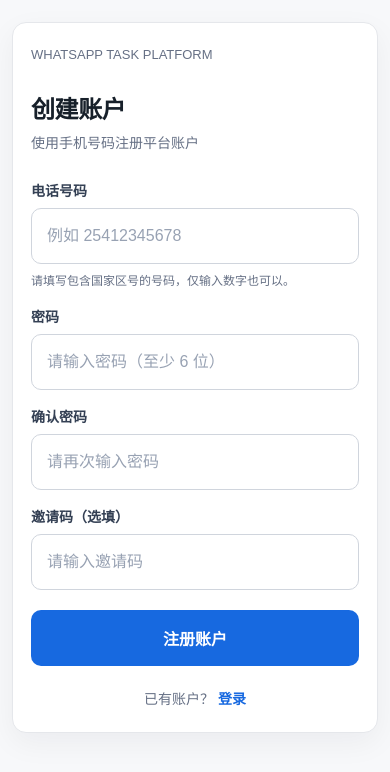
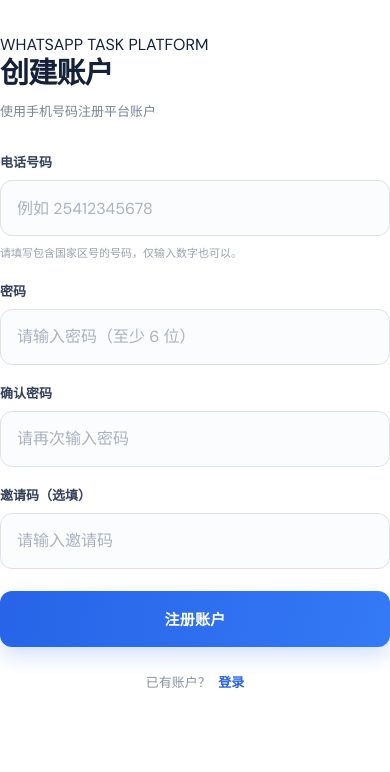
Before and after one commit to xiaolongsvip/whatsapp-task-platform, a Next.js app in the folder apps/web/: page /register in a window 390 px wide. Shown: the top 772 px of the page. Built offline with nearby package versions, Linux system fonts and the light colour scheme.

Commit message:
Redesign authentication and entry pages with premium responsive visual system

```diff
--- a/apps/web/src/app/globals.css
+++ b/apps/web/src/app/globals.css
@@ -1,35 +1,89 @@
+@import url("https://fonts.googleapis.com/css2?family=DM+Sans:wght@400;500;600;700&family=Noto+Sans+SC:wght@400;500;600;700;800&display=swap");
+
+:root { color-scheme: light; --ink:#14213d; --muted:#667085; --blue:#2764e7; --blue-dark:#1747b7; --line:#e7eaf0; }
 * { box-sizing: border-box; }
-html, body { margin: 0; min-height: 100%; }
-body { background: #f7f8fa; color: #17202a; font-family: Arial, Helvetica, sans-serif; }
-button, input { font: inherit; }
-.auth-shell { min-height: 100svh; display: flex; align-items: center; justify-content: center; padding: 24px 16px; }
-.auth-card { width: 100%; max-width: 440px; background: #fff; border: 1px solid #e5e7eb; border-radius: 18px; padding: 30px; box-shadow: 0 10px 30px rgba(15,23,42,.05); }
-.auth-brand { font-size: 13px; color: #667085; margin-bottom: 28px; }
-.auth-card h1 { font-size: 26px; margin: 0 0 8px; letter-spacing: -.4px; }
-.auth-subtitle { color: #667085; font-size: 14px; margin: 0 0 26px; line-height: 1.5; }
-.auth-form { display: grid; gap: 16px; }
-.auth-field { display: grid; gap: 8px; }
-.auth-field label { font-size: 14px; font-weight: 600; color: #344054; }
-.auth-field input { width: 100%; min-height: 54px; border: 1px solid #d0d5dd; border-radius: 10px; background: #fff; padding: 0 15px; color: #101828; outline: none; font-size: 16px; }
-.auth-field input:focus { border-color: #2563eb; box-shadow: 0 0 0 3px rgba(37,99,235,.12); }
-.auth-field input::placeholder { color: #98a2b3; }
-.auth-hint { font-size: 12px; color: #667085; line-height: 1.5; }
-.auth-button { min-height: 54px; border: 0; border-radius: 10px; background: #1769e0; color: #fff; font-weight: 700; cursor: pointer; margin-top: 4px; }
-.auth-button:disabled { opacity: .65; cursor: wait; }
-.auth-error { color: #b42318; background: #fef3f2; border: 1px solid #fecdca; border-radius: 9px; padding: 11px 12px; font-size: 13px; }
-.auth-footer { text-align: center; margin-top: 22px; color: #667085; font-size: 14px; }
-.auth-footer a, .auth-link { color: #1769e0; text-decoration: none; font-weight: 600; }
-.home-shell { min-height: 100svh; display: grid; place-items: center; padding: 24px; }
-.home-card { width: 100%; max-width: 560px; background: #fff; border: 1px solid #e5e7eb; border-radius: 18px; padding: 32px; }
-.home-actions { display: flex; gap: 12px; margin-top: 24px; }
-.home-actions a { flex: 1; text-align: center; padding: 14px; border-radius: 10px; background: #1769e0; color: #fff; text-decoration: none; font-weight: 700; }
-.home-actions a.secondary { background: #eef2f6; color: #344054; }
-@media (max-width: 520px) {
-  .auth-shell { align-items: flex-start; padding: 14px 12px; }
-  .auth-card { border-radius: 14px; padding: 24px 18px; margin-top: 8px; }
-  .auth-card h1 { font-size: 24px; }
-  .auth-field input { min-height: 56px; font-size: 16px; }
-  .auth-button { min-height: 56px; }
-  .home-card { padding: 24px 18px; }
-  .home-actions { flex-direction: column; }
+html, body { margin:0; min-height:100%; }
+body { color:var(--ink); background:#f2f5fa; font-family:"DM Sans","Noto Sans SC",Arial,sans-serif; -webkit-font-smoothing:antialiased; }
+button,input { font:inherit; }
+a { -webkit-tap-highlight-color:transparent; }
+.auth-shell { min-height:100svh; display:grid; grid-template-columns:minmax(300px, 1fr) minmax(440px, 560px); background:#fff; }
+.auth-visual { position:relative; overflow:hidden; display:flex; flex-direction:column; justify-content:space-between; min-height:100svh; padding:48px clamp(32px,6vw,88px); color:#fff; background:radial-gradient(circle at 78% 22%,rgba(63,124,255,.36),transparent 29%),linear-gradient(145deg,#101d3b 0%,#152d59 54%,#183c78 100%); }
+.auth-visual:before,.auth-visual:after { content:""; position:absolute; border:1px solid rgba(255,255,255,.12); border-radius:50%; pointer-events:none; }
+.auth-visual:before { width:580px;height:580px;right:-230px;bottom:-170px; }
+.auth-visual:after { width:410px;height:410px;right:-145px;bottom:-85px; }
+.brand-lockup { position:relative;z-index:1;display:flex;align-items:center;gap:12px;font-size:13px;font-weight:700;letter-spacing:1.7px; }
+.brand-mark { display:grid;place-items:center;width:38px;height:38px;border-radius:12px;background:linear-gradient(145deg,#73a5ff,#3970e8);box-shadow:0 8px 22px rgba(0,0,0,.2);font-size:17px;font-weight:800; }
+.visual-copy { position:relative;z-index:1;max-width:540px;margin:auto 0;padding:64px 0; }
+.visual-eyebrow { color:#a9c7ff;font-size:12px;font-weight:700;letter-spacing:2.5px;text-transform:uppercase;margin-bottom:22px; }
+.visual-copy h2 { max-width:520px;margin:0;font-size:clamp(34px,4vw,58px);line-height:1.2;letter-spacing:-1.8px;font-weight:700; }
+.visual-copy p { max-width:430px;margin:22px 0 0;color:rgba(255,255,255,.72);font-size:15px;line-height:1.9; }
+.visual-points { display:flex;flex-wrap:wrap;gap:10px;margin-top:36px; }
+.visual-point { border:1px solid rgba(255,255,255,.18);background:rgba(255,255,255,.07);border-radius:999px;padding:9px 14px;color:rgba(255,255,255,.86);font-size:12px; }
+.visual-foot { position:relative;z-index:1;color:rgba(255,255,255,.48);font-size:11px;letter-spacing:.4px; }
+.auth-main { min-height:100svh;display:flex;align-items:center;justify-content:center;padding:48px clamp(28px,5vw,76px);background:#fff; }
+.auth-card { width:100%;max-width:390px; }
+.auth-mobile-brand { display:none; }
+.auth-kicker { color:var(--blue);font-size:11px;font-weight:700;letter-spacing:2px;text-transform:uppercase;margin-bottom:15px; }
+.auth-card h1 { margin:0 0 10px;font-size:32px;line-height:1.25;letter-spacing:-.8px;color:#15213a;font-weight:800; }
+.auth-subtitle { margin:0 0 34px;color:#7b8496;font-size:14px;line-height:1.7; }
+.auth-form { display:grid;gap:20px; }
+.auth-field { display:grid;gap:9px; }
+.auth-field label { color:#35415a;font-size:13px;font-weight:700; }
+.auth-field input { width:100%;height:54px;border:1px solid #dce2ec;border-radius:11px;background:#fbfcfe;padding:0 16px;color:#17233d;outline:none;font-size:15px;transition:border-color .18s,box-shadow .18s,background .18s; }
+.auth-field input:focus { border-color:#5b8df0;background:#fff;box-shadow:0 0 0 4px rgba(39,100,231,.1); }
+.auth-field input::placeholder { color:#aab2c0; }
+.auth-hint { color:#98a1b1;font-size:11px;line-height:1.6; }
+.auth-button { width:100%;height:55px;border:0;border-radius:11px;background:linear-gradient(100deg,#2764e7,#3479f6);color:#fff;font-size:15px;font-weight:700;letter-spacing:.3px;cursor:pointer;box-shadow:0 9px 20px rgba(39,100,231,.2);transition:transform .18s,box-shadow .18s,filter .18s;margin-top:3px; }
+.auth-button:hover { transform:translateY(-1px);box-shadow:0 12px 24px rgba(39,100,231,.26);filter:saturate(1.08); }
+.auth-button:active { transform:translateY(0); }
+.auth-button:disabled { opacity:.65;cursor:wait; }
+.auth-error { color:#b42318;background:#fff3f1;border:1px solid #ffd5cf;border-radius:10px;padding:12px 14px;font-size:13px;line-height:1.5; }
+.auth-footer { text-align:center;margin-top:27px;color:#8a93a3;font-size:13px; }
+.auth-footer a,.auth-link { color:var(--blue);text-decoration:none;font-weight:700;margin-left:4px; }
+.auth-footer a:hover { text-decoration:underline; }
+.auth-security { display:flex;align-items:center;justify-content:center;gap:7px;margin-top:32px;color:#a0a8b6;font-size:11px; }
+.auth-security-mark { display:inline-grid;place-items:center;width:17px;height:17px;border:1px solid #cbd3df;border-radius:50%;font-size:10px; }
+.home-shell { min-height:100svh;display:grid;grid-template-columns:1fr 1fr;background:#fff; }
+.home-visual { display:flex;flex-direction:column;justify-content:space-between;padding:48px clamp(32px,6vw,88px);color:#fff;background:radial-gradient(circle at 75% 20%,rgba(63,124,255,.34),transparent 30%),linear-gradient(145deg,#101d3b,#183c78); }
+.home-visual h1 { max-width:560px;margin:0;font-size:clamp(38px,5vw,64px);line-height:1.15;letter-spacing:-2px; }
+.home-visual p { max-width:430px;color:rgba(255,255,255,.72);font-size:15px;line-height:1.9; }
+.home-panel { display:flex;align-items:center;justify-content:center;padding:40px; }
+.home-card { width:100%;max-width:390px; }
+.home-card h2 {font-size:30px;margin:0 0 12px;letter-spacing:-.7px;}
+.home-card>p {color:#7b8496;line-height:1.7;font-size:14px;margin:0 0 30px;}
+.home-actions {display:grid;gap:12px;}
+.home-actions a {display:flex;align-items:center;justify-content:center;min-height:54px;border-radius:11px;background:#2764e7;color:#fff;text-decoration:none;font-weight:700;font-size:14px;transition:transform .18s,box-shadow .18s;}
+.home-actions a:hover {transform:translateY(-1px);box-shadow:0 10px 22px rgba(39,100,231,.2);}
+.home-actions a.secondary {background:#f2f5fb;color:#34415b;}
+@media(max-width:900px) {
+ .auth-shell {grid-template-columns: minmax(260px,.8fr) minmax(400px,1fr);}
+ .auth-visual {padding:36px 32px;}
+ .auth-main {padding:40px 34px;}
+ .visual-copy h2 {font-size:38px;}
 }
+@media(max-width:680px) {
+ body {background:#fff;}
+ .auth-shell {display:block;min-height:100svh;background:#fff;}
+ .auth-visual {display:none;}
+ .auth-main {min-height:100svh;align-items:flex-start;padding:0 22px 32px;}
+ .auth-card {max-width:440px;margin:0 auto;padding-top:max(34px,env(safe-area-inset-top));}
+ .auth-mobile-brand {display:flex;align-items:center;gap:10px;margin-bottom:48px;color:#172748;font-size:11px;font-weight:800;letter-spacing:1.25px;}
+ .auth-mobile-brand .brand-mark {width:34px;height:34px;font-size:15px;}
+ .auth-kicker {margin-bottom:12px;}
+ .auth-card h1 {font-size:29px;}
+ .auth-subtitle {margin-bottom:29px;font-size:13px;}
+ .auth-form {gap:18px;}
+ .auth-field input {height:56px;font-size:16px;border-radius:12px;}
+ .auth-button {height:56px;border-radius:12px;margin-top:4px;}
+ .auth-footer {margin-top:25px;}
+ .auth-security {margin-top:36px;}
+ .home-shell {display:block;}
+ .home-visual {min-height:38svh;padding:30px 25px;}
+ .home-visual h1 {font-size:38px;}
+ .home-visual p {font-size:13px;margin-bottom:0;}
+ .home-panel {padding:42px 24px;}
+ .home-card h2 {font-size:26px;}
+}
+@media(prefers-reduced-motion:reduce) {
+ *,*::before,*::after {scroll-behavior:auto!important;transition:none!important;animation:none!important;}
+}
```
